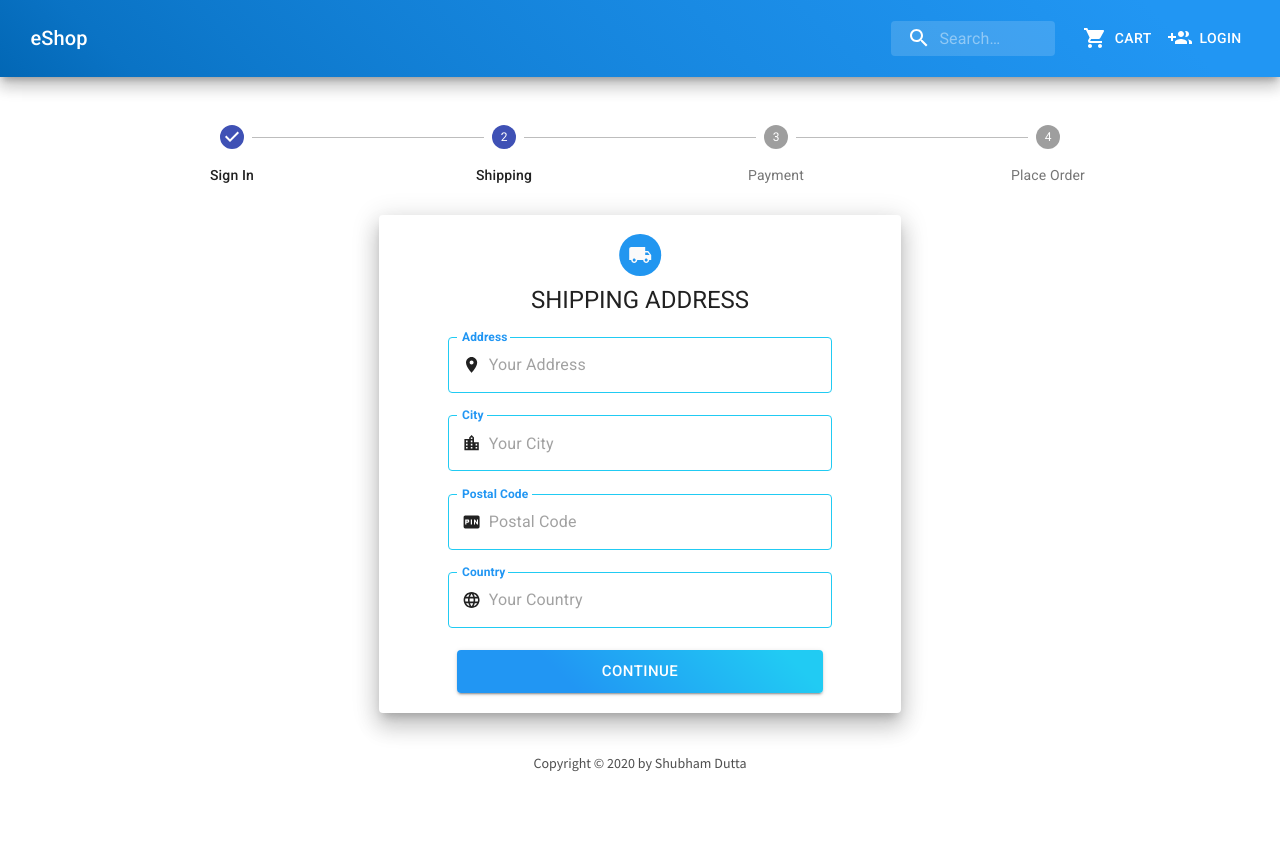
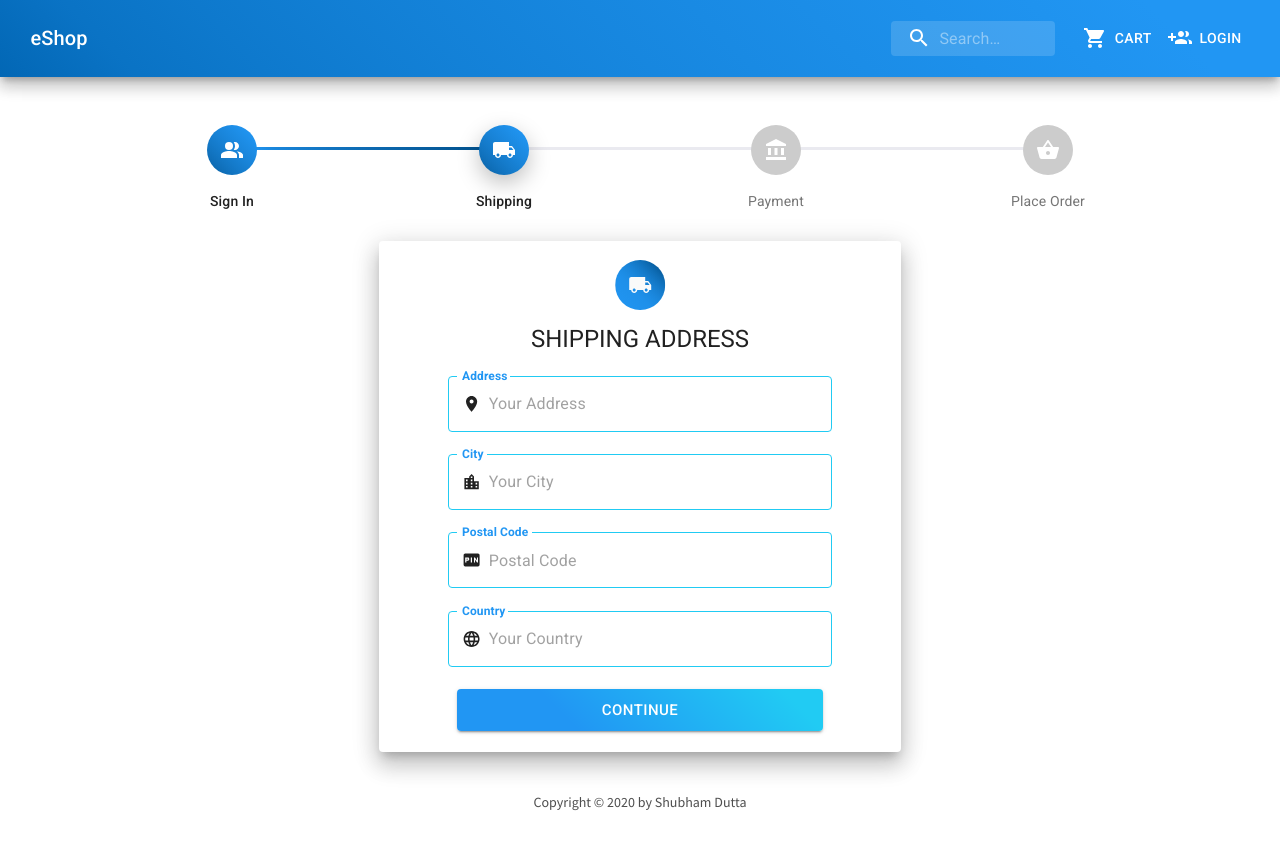
Before and after one commit to coincode7/Ecommerce-service, a React (Create React App) app in the folder frontend/: page /shipping in a window 1280 px wide. Before the commit the page ends 806 px from the top, so only its background shows below. Built offline with nearby package versions, Linux system fonts and the light colour scheme.

Commit message:
styling and structuring of checkoutStepper

```diff
--- a/frontend/src/components/CheckoutStepper.js
+++ b/frontend/src/components/CheckoutStepper.js
@@ -3,93 +3,31 @@ import { makeStyles } from "@material-ui/core/styles";
 import Stepper from "@material-ui/core/Stepper";
 import Step from "@material-ui/core/Step";
 import StepLabel from "@material-ui/core/StepLabel";
-import Button from "@material-ui/core/Button";
-import Typography from "@material-ui/core/Typography";
 
-const useStyles = makeStyles((theme) => ({
-  root: {
-    width: "100%",
-  },
-  backButton: {
-    marginRight: theme.spacing(1),
-  },
-  instructions: {
-    marginTop: theme.spacing(1),
-    marginBottom: theme.spacing(1),
-  },
-}));
+////////////////////////////////////    CUSTOM STYLE COMPONENTS   /////////////////////////////////////////
+import { CheckoutStepConnector } from "./CustomStyles/CheckoutStepper/StepConnector";
+import { StepIcon } from "./CustomStyles/CheckoutStepper/StepIcon";
 
 function getSteps() {
   return ["Sign In", "Shipping", "Payment", "Place Order"];
 }
 
-function getStepContent(stepIndex) {
-  switch (stepIndex) {
-    case 0:
-      return "Select campaign settings...";
-    case 1:
-      return "What is an ad group anyways?";
-    case 2:
-      return "This is the bit I really care about!";
-    default:
-      return "Unknown stepIndex";
-  }
-}
-
-export default function HorizontalLabelPositionBelowStepper({ step }) {
-  const classes = useStyles();
-  //   const [activeStep, setActiveStep] = React.useState(step);
+export default function CheckoutStepper({ step }) {
   const steps = getSteps();
 
-  //   const handleNext = () => {
-  //     setActiveStep((prevActiveStep) => prevActiveStep + 1);
-  //   };
-
-  //   const handleBack = () => {
-  //     setActiveStep((prevActiveStep) => prevActiveStep - 1);
-  //   };
-
-  //   const handleReset = () => {
-  //     setActiveStep(0);
-  //   };
-
   return (
-    <div className={classes.root}>
-      <Stepper activeStep={step} alternativeLabel>
+    <div>
+      <Stepper
+        activeStep={step}
+        alternativeLabel
+        connector={<CheckoutStepConnector />}
+      >
         {steps.map((label) => (
           <Step key={label}>
-            <StepLabel>{label}</StepLabel>
+            <StepLabel StepIconComponent={StepIcon}>{label}</StepLabel>
           </Step>
         ))}
       </Stepper>
-      {/* <div>
-        {activeStep === steps.length ? (
-          <div>
-            <Typography className={classes.instructions}>
-              All steps completed
-            </Typography>
-            <Button onClick={handleReset}>Reset</Button>
-          </div>
-        ) : (
-          <div>
-            <Typography className={classes.instructions}>
-              {getStepContent(activeStep)}
-            </Typography>
-            <div>
-              <Button
-                disabled={activeStep === 0}
-                onClick={handleBack}
-                className={classes.backButton}
-              >
-                Back
-              </Button>
-              <Button variant="contained" color="primary" onClick={handleNext}>
-                {activeStep === steps.length - 1 ? "Finish" : "Next"}
-              </Button>
-            </div>
-          </div>
-        )}
-      </div> */}
     </div>
   );
 }
--- /dev/null
+++ b/frontend/src/components/CustomStyles/CheckoutStepper/StepConnector.js
@@ -0,0 +1,26 @@
+import { withStyles } from "@material-ui/core/styles";
+import StepConnector from "@material-ui/core/StepConnector";
+
+//////////////////////////////   Step Connector   ///////////////////////////////
+export const CheckoutStepConnector = withStyles({
+  alternativeLabel: {
+    top: 22,
+  },
+
+  active: {
+    "& $line": {
+      backgroundImage: "linear-gradient(45deg, #2196f3,  30%, #045694 90%)",
+    },
+  },
+  completed: {
+    "& $line": {
+      backgroundImage: "linear-gradient(45deg, #045694,  30%, #2196f3 90%)",
+    },
+  },
+  line: {
+    height: 3,
+    border: 0,
+    backgroundColor: "#eaeaf0",
+    borderRadius: 1,
+  },
+})(StepConnector);
--- /dev/null
+++ b/frontend/src/components/CustomStyles/CheckoutStepper/StepIcon.js
@@ -0,0 +1,54 @@
+import { makeStyles } from "@material-ui/core/styles";
+import clsx from "clsx";
+import {
+  AccountBalance,
+  LocalShipping,
+  PeopleAlt,
+  ShoppingBasket,
+} from "@material-ui/icons";
+
+/////////////////////////////////////////////   Style Step Icon   //////////////////////////////////////////////
+export const useStepIconStyles = makeStyles({
+  root: {
+    backgroundColor: "#ccc",
+    zIndex: 1,
+    color: "#fff",
+    width: 50,
+    height: 50,
+    display: "flex",
+    borderRadius: "50%",
+    justifyContent: "center",
+    alignItems: "center",
+  },
+  active: {
+    backgroundImage: "linear-gradient(45deg, #045694,  30%, #2196f3 90%)",
+    boxShadow: "0 8px 22px 0 rgba(0,0,0,.25)",
+  },
+  completed: {
+    backgroundImage: "linear-gradient(45deg, #045694,  30%, #2196f3 90%)",
+  },
+});
+
+////////////////////////////////////////////   Step Icon   /////////////////////////////////////////////
+export function StepIcon(props) {
+  const classes = useStepIconStyles();
+  const { active, completed } = props;
+
+  const icons = {
+    1: <PeopleAlt />,
+    2: <LocalShipping />,
+    3: <AccountBalance />,
+    4: <ShoppingBasket />,
+  };
+
+  return (
+    <div
+      className={clsx(classes.root, {
+        [classes.active]: active,
+        [classes.completed]: completed,
+      })}
+    >
+      {icons[String(props.icon)]}
+    </div>
+  );
+}
--- a/frontend/src/screen/customStyle/LoginRegisterShippingScreen.js
+++ b/frontend/src/screen/customStyle/LoginRegisterShippingScreen.js
@@ -22,12 +22,12 @@ export const useStyle = makeStyles((theme) => ({
   },
 
   avatar: {
-    width: "2.6rem",
-    height: "2.6rem",
+    width: "3.1rem",
+    height: "3.1rem",
     marginLeft: "50%",
-    marginBottom: "0.5rem",
+    marginBottom: "0.8rem",
     transform: "translateX(-50%)",
-    backgroundColor: "#2196F0",
+    backgroundImage: "linear-gradient(45deg, #2196f3,  70%, #045694 90%)",
   },
 
   heading: {
--- a/package.json
+++ b/package.json
@@ -31,6 +31,7 @@
     "@material-ui/icons": "^4.11.2",
     "@material-ui/lab": "^4.0.0-alpha.57",
     "bcrypt": "^5.0.0",
+    "clsx": "^1.1.1",
     "colors": "^1.4.0",
     "dotenv": "^8.2.0",
     "express": "^4.17.1",
```
